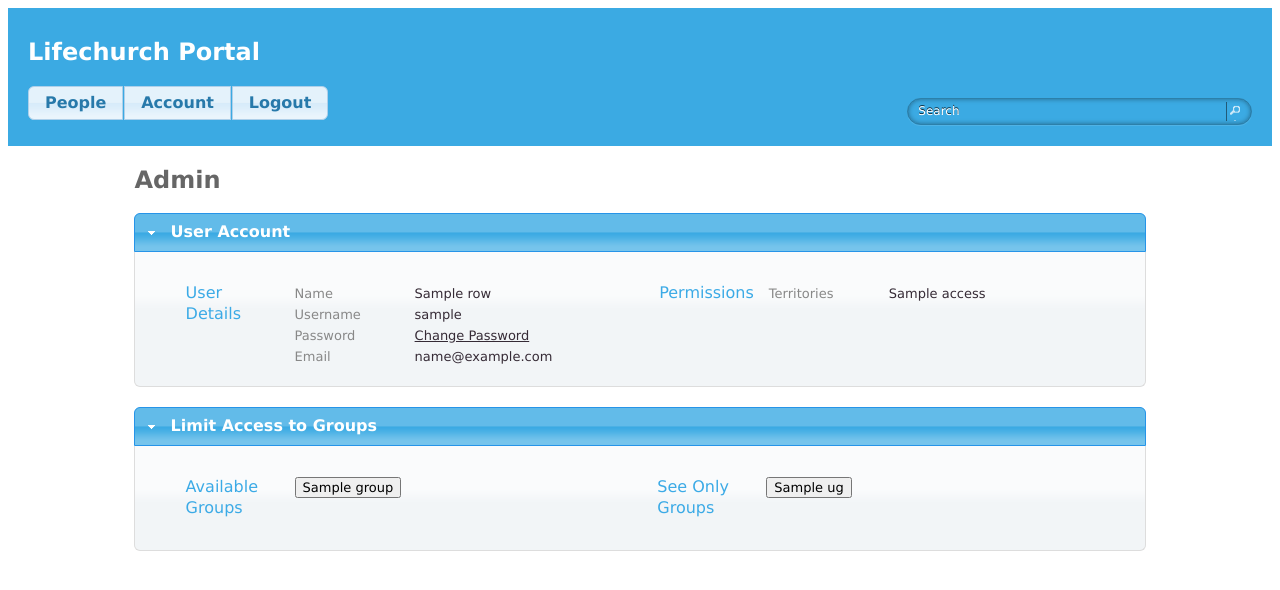
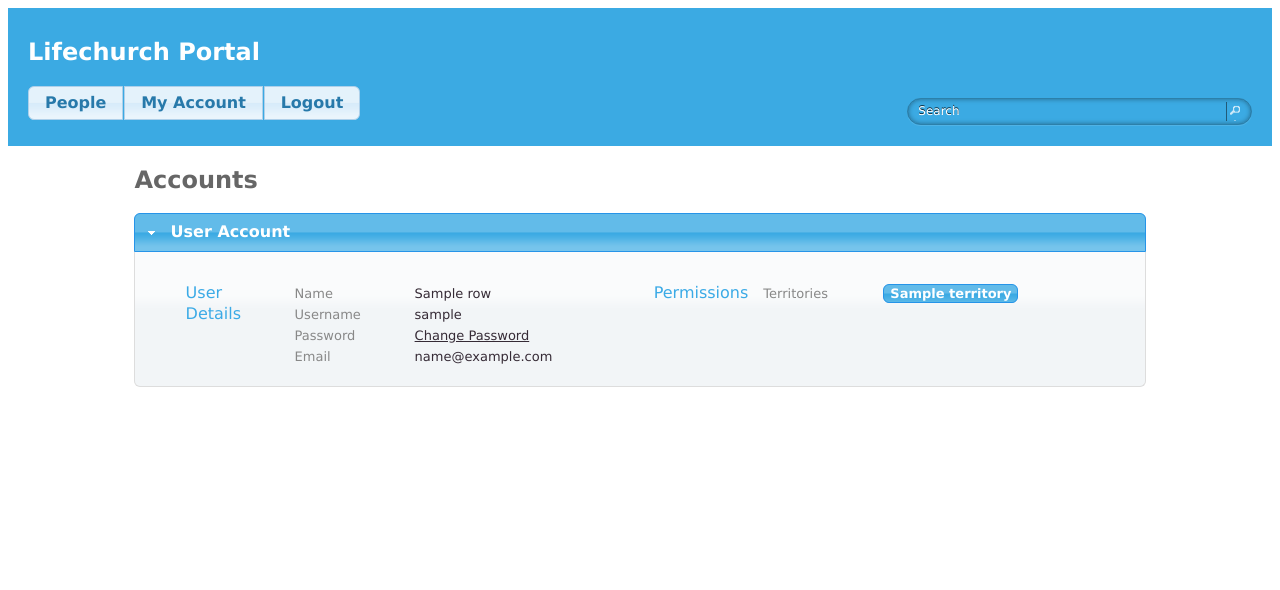
Before and after one commit to slimjim777/Portal, a Flask app: template portal/templates/admin.html in a window 1280 px wide. Shown: the top 590 px of the page. Run offline with Flask 2, Linux system fonts and the light colour scheme; the visitor is signed in with stand-in values (Sample User, id 1); the template is opened without the code that fills it: most values are stand-ins (such as "Sample title", 1, 10 or a date in 2020); some libraries are stand-ins or nearby versions.

Commit message:
Added method to change territories for a user

```diff
--- a/portal/rest.py
+++ b/portal/rest.py
@@ -72,6 +72,29 @@ def person():
     return jsonify(result)
 
 
+@app.route("/rest/v1.0/territory", methods=['POST'])
+def territory():
+    """
+    Add/remove territory from individual.
+    """
+    if not is_authenticated():
+        abort(403)
+
+    # Validate the JSON message
+    if not request.json:
+        abort(400)
+    if ('personid' not in request.json):
+        return jsonify({ 'response':'Failed', 'error':"The Person's 'personid' must be supplied." })
+    if ('action' not in request.json):
+        return jsonify({ 'response':'Failed', 'error':"The 'action' must be supplied." })
+    if ('territory' not in request.json):
+        return jsonify({ 'response':'Failed', 'error':"The 'territory' must be supplied." })
+
+    user = User()
+    response = user.territory_update(request.json['personid'], request.json['action'], request.json['territory'])
+    return jsonify(response)
+
+
 @app.route("/rest/v1.0/sign-in", methods=['POST'])
 def sign_in():
     """
--- a/portal/templates/admin.html
+++ b/portal/templates/admin.html
@@ -1,7 +1,9 @@
 {% extends "base.html" %}
 {% block body %}
 
-<h2 class="heading">Admin</h2>
+<h2 class="heading">Accounts</h2>
+
+<div id="messages"></div>
 
 <div id="accordion">
   <h3>User Account</h3>
@@ -52,7 +54,15 @@
            <div class="cell-data">
                <div class="subcell">
                     <div class="subcell-label">Territories</div>
-                    <div class="subcell-data">{{ row.access }}</div>
+                    <div class="subcell-data">
+                        {% for t in row.territories %}
+                            {% if t.access %}
+                        <button class="ui-corner-all ui-state-active" onclick="toggleTerritory(this)">{{ t.name }}</button>
+                            {% else %}
+                        <button onclick="toggleTerritory(this)">{{ t.name }}</button>
+                            {% endif %}
+                        {% endfor %}
+                    </div>
                </div>
            </div>
          </div>
@@ -63,51 +73,45 @@
   {% endif %}
 </div>
 
-{% if row %}
-<br />
-<div id="accordion1">
-  <h3>Limit Access to Groups</h3>
-  <div>
-     <div class="row">
-       <div class="cell-left">
-         <div class="cell-row">
-            <div class="cell">
-                Available Groups
-            </div>
-            <div class="cell-data" id="gr-available">
-{% for g in groups %}
-<button id="g-{{ g.groupsid }}" onclick="select(this)">{{ g.name  }}</button>
-{% endfor %}
-            </div>
-         </div>
-       </div>
-       <div class="cell-right">
-         <div class="cell-row">
-            <div class="cell">
-                See Only Groups
-            </div>
-            <div class="cell-data" id="gr-selected">
-{% for g in ug %}
-<button id="g-{{ g.groupsid }}" onclick="deselect(this)">{{ g.name  }}</button>
-{% endfor %}
-            </div>
-         </div>
-       </div>
-     </div>
+<script>
+    function toggleTerritory($el) {
+        var postdata = {
+            personid:{{ row.personid }},
+            action: '',
+            territory:$($el).text()
+        };
 
+        var classNameUndo = 'ui-corner-all ui-state-active';
 
-  </div>
-</div>
-{% endif %}
+        if (!$($el).attr('class')) {
+            // Enable territory
+            classNameUndo = '';
+            $($el).attr('class', 'ui-corner-all ui-state-active');
+            postdata.action = 'add';
+        } else {
+            // Disable territory
+            classNameUndo = 'ui-corner-all ui-state-active';
+            $($el).attr('class', '');
+            postdata.action = 'remove';
+        }
 
-<script>
-    function select($el) {
-        $($el).appendTo('#gr-selected');
-        $($el).attr('onclick', 'deselect(this)');
-    }
-    function deselect($el) {
-        $($el).appendTo('#gr-available');
-        $($el).attr('onclick', 'select(this)');
+        var request = $.ajax({
+          type: 'POST',
+          url: '/rest/v1.0/territory',
+          data: JSON.stringify(postdata),
+          contentType:"application/json",
+          dataType: "json",
+          success: function(data) {
+            if(data.response=='Failed') {
+                console.log(data.error);
+                var $message = $('#messages');
+                $message.text(data.error);
+                $message.attr('class', 'ui-state-error ui-corner-all');
+                $message.show().fadeOut(2000);
+                $($el).attr('class', classNameUndo);
+            }
+          }
+        });
     }
 </script>
 
--- a/portal/templates/admin_list.html
+++ b/portal/templates/admin_list.html
@@ -4,7 +4,7 @@
 <h2 class="heading">Admin</h2>
 
 <div id="accordion">
-  <h3>Users</h3>
+  <h3>User Accounts</h3>
 
   <div>
   {% if not rows %}
@@ -15,7 +15,7 @@
         <th>Name</th><th>Username</th><th>Role</th><th>Territories</th>
     {% for r in rows %}
         <tr>
-            <td><a href="/admin/{{ r.personid }}">{{ r.name }}</a></td>
+            <td><a href="/accounts/{{ r.personid }}">{{ r.name }}</a></td>
             <td>{{ r.username }}</td>
             <td>{{ r.role }}</td>
             <td>{{ r.access }}</td>
--- a/portal/templates/base.html
+++ b/portal/templates/base.html
@@ -19,7 +19,7 @@
             document.location.href = '/settings/';
         });
         $( "#r-admin" ).click( function() {
-            document.location.href = '/admin/';
+            document.location.href = '/accounts/';
         });
         $( "#r-logout" ).click( function() {
             document.location.href = '/logout/';
@@ -45,9 +45,10 @@
         <form>
           <div id="radio" class="menu-top">
             <input type="radio" id="r-people" name="radio" /><label for="r-people">People</label>
-            <input type="radio" id="r-settings" name="radio" /><label for="r-settings">Account</label>
             {% if session.role=='Admin' %}
-            <input type="radio" id="r-admin" name="radio" /><label for="r-admin">Admin</label>
+            <input type="radio" id="r-admin" name="radio" /><label for="r-admin">User Accounts</label>
+            {% else %}
+            <input type="radio" id="r-settings" name="radio" /><label for="r-settings">My Account</label>
             {% endif %}
             <input type="radio" id="r-logout" name="radio" /><label for="r-logout">Logout</label>
           </div>
```
Also changed, not shown: portal/model/models.py (+50 -6 lines), portal/views.py (+6 -6 lines).
